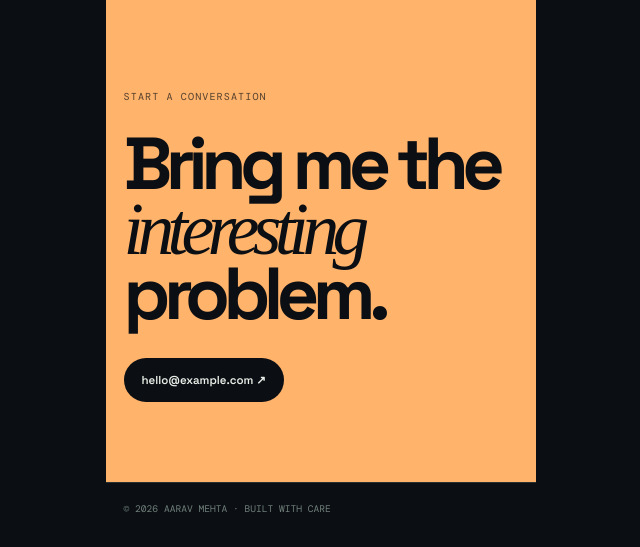
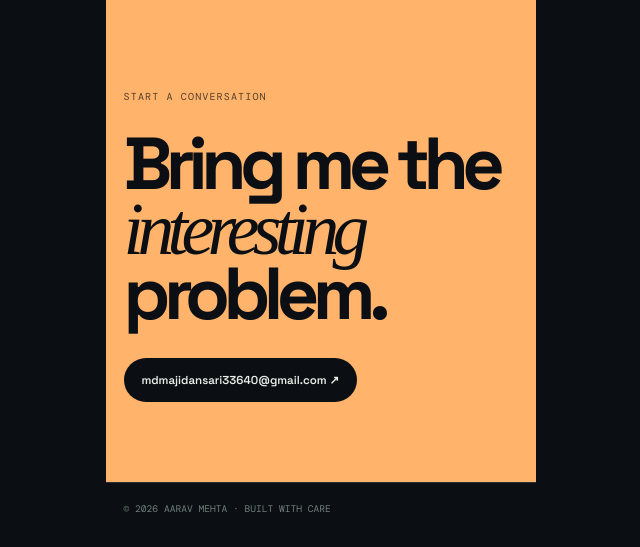
Before and after one commit to majid78143/Pro, a Flask app: page / in a window 1280 px wide. Shown: the part 3568-4115 px from the top of the page, without its empty margins (319-959 px from the left). Run offline with Flask 3, Linux system fonts and the light colour scheme; some web fonts are replaced.

Commit message:
Update contact email in index.html

```diff
--- a/templates/index.html
+++ b/templates/index.html
@@ -44,7 +44,7 @@
       <section class="section contact" id="contact">
         <p class="eyebrow">Start a conversation</p>
         <h2>Bring me the <em>interesting</em> problem.</h2>
-        <a class="button primary" href="mailto:hello@example.com">hello@example.com ↗</a>
+        <a class="button primary" href="mailto:hello@example.com">mdmajidansari33640@gmail.com ↗</a>
       </section>
     </main>
     <footer>© 2026 {{ profile.name }} · Built with care</footer>
```
